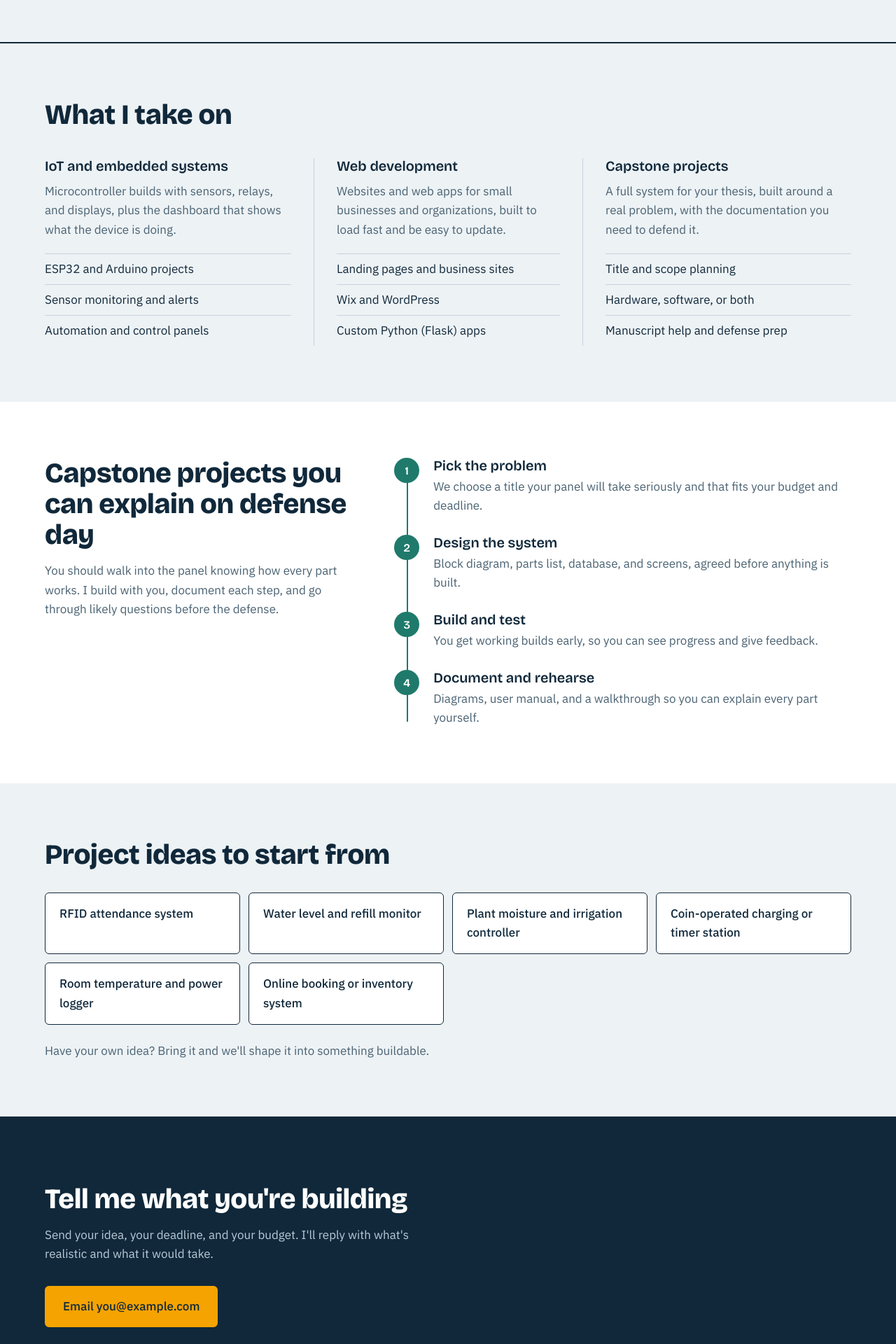
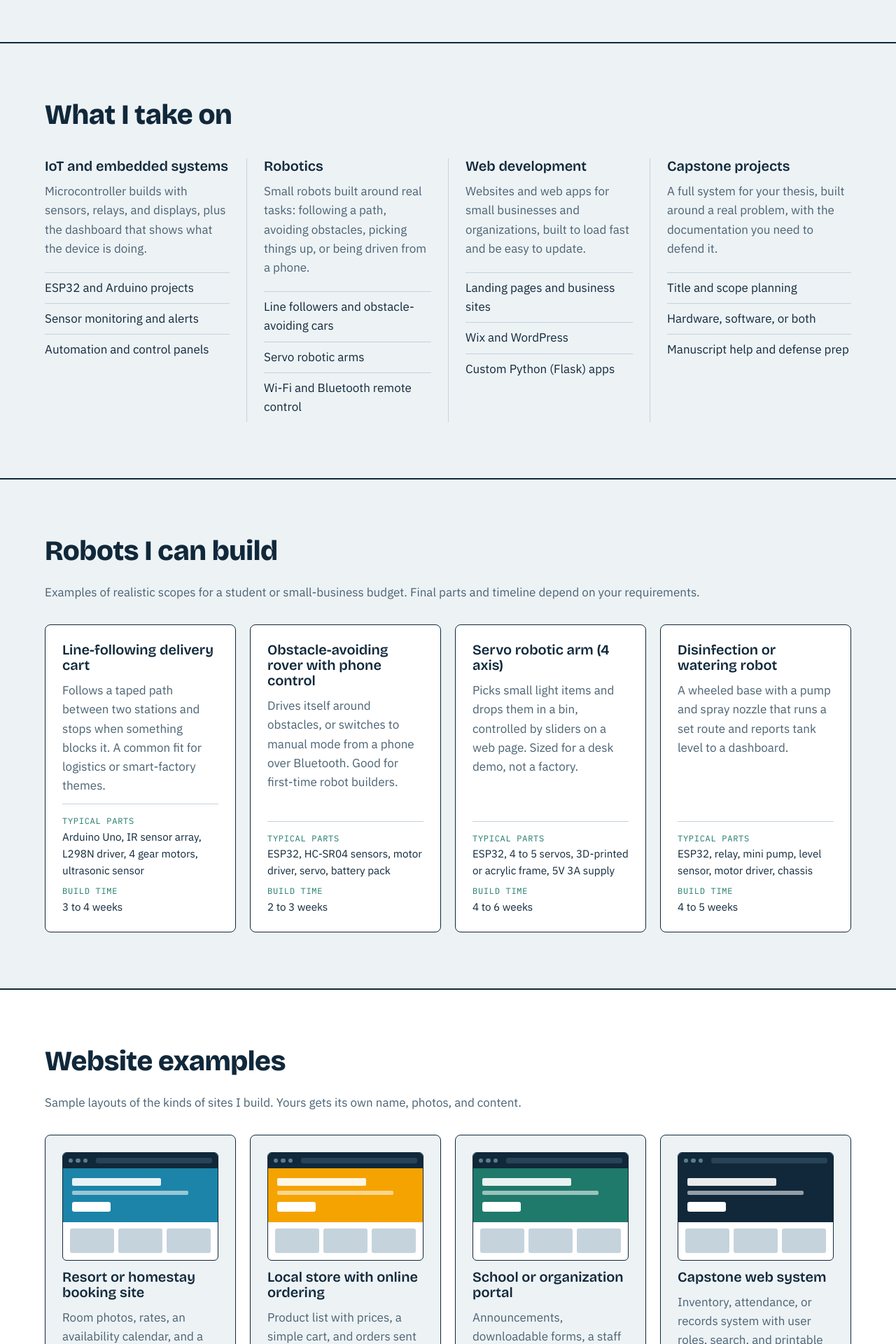
Before and after one commit to jpconwi/jp_TecH_Solutions, a Flask app: page / in a window 1280 px wide. Shown: the part 720-2640 px from the top of the page at 70% size. Run offline with Flask 3, Linux system fonts and the light colour scheme.

Commit message:
fix codes

```diff
--- a/app.py
+++ b/app.py
@@ -8,8 +8,7 @@ app = Flask(__name__, static_folder="public", static_url_path="")
 # ---- Edit these (or set them as Vercel environment variables) ----
 SITE = {
     "name": "JP Tech Solutions",
-    "email": os.environ.get("CONTACT_EMAIL", "you@example.com"),
-    "messenger": os.environ.get("MESSENGER_URL", ""),  # e.g. https://m.me/yourpage
+    "messenger": os.environ.get("MESSENGER_URL", "https://m.me/61592641898901"),
 }
 
 SERVICES = [
@@ -17,6 +16,11 @@ SERVICES = [
         "title": "IoT and embedded systems",
         "text": "Microcontroller builds with sensors, relays, and displays, plus the dashboard that shows what the device is doing.",
         "items": ["ESP32 and Arduino projects", "Sensor monitoring and alerts", "Automation and control panels"],
+    },
+    {
+        "title": "Robotics",
+        "text": "Small robots built around real tasks: following a path, avoiding obstacles, picking things up, or being driven from a phone.",
+        "items": ["Line followers and obstacle-avoiding cars", "Servo robotic arms", "Wi-Fi and Bluetooth remote control"],
     },
     {
         "title": "Web development",
@@ -37,6 +41,60 @@ STEPS = [
     ("Document and rehearse", "Diagrams, user manual, and a walkthrough so you can explain every part yourself."),
 ]
 
+ROBOTS = [
+    {
+        "name": "Line-following delivery cart",
+        "text": "Follows a taped path between two stations and stops when something blocks it. A common fit for logistics or smart-factory themes.",
+        "parts": "Arduino Uno, IR sensor array, L298N driver, 4 gear motors, ultrasonic sensor",
+        "time": "3 to 4 weeks",
+    },
+    {
+        "name": "Obstacle-avoiding rover with phone control",
+        "text": "Drives itself around obstacles, or switches to manual mode from a phone over Bluetooth. Good for first-time robot builders.",
+        "parts": "ESP32, HC-SR04 sensors, motor driver, servo, battery pack",
+        "time": "2 to 3 weeks",
+    },
+    {
+        "name": "Servo robotic arm (4 axis)",
+        "text": "Picks small light items and drops them in a bin, controlled by sliders on a web page. Sized for a desk demo, not a factory.",
+        "parts": "ESP32, 4 to 5 servos, 3D-printed or acrylic frame, 5V 3A supply",
+        "time": "4 to 6 weeks",
+    },
+    {
+        "name": "Disinfection or watering robot",
+        "text": "A wheeled base with a pump and spray nozzle that runs a set route and reports tank level to a dashboard.",
+        "parts": "ESP32, relay, mini pump, level sensor, motor driver, chassis",
+        "time": "4 to 5 weeks",
+    },
+]
+
+SITES = [
+    {
+        "name": "Resort or homestay booking site",
+        "text": "Room photos, rates, an availability calendar, and a booking form that sends requests to your Messenger.",
+        "tags": ["Mobile first", "Booking form", "Photo gallery"],
+        "tone": "sea",
+    },
+    {
+        "name": "Local store with online ordering",
+        "text": "Product list with prices, a simple cart, and orders sent to you to confirm. No payment gateway needed to start.",
+        "tags": ["Product catalog", "Order form", "Easy to update"],
+        "tone": "amber",
+    },
+    {
+        "name": "School or organization portal",
+        "text": "Announcements, downloadable forms, a staff directory, and an admin page so you can post updates yourself.",
+        "tags": ["Admin login", "Announcements", "Flask and database"],
+        "tone": "teal",
+    },
+    {
+        "name": "Capstone web system",
+        "text": "Inventory, attendance, or records system with user roles, search, and printable reports for your defense.",
+        "tags": ["User roles", "Reports", "Documentation"],
+        "tone": "ink",
+    },
+]
+
 IDEAS = [
     "RFID attendance system",
     "Water level and refill monitor",
@@ -49,7 +107,7 @@ IDEAS = [
 
 @app.route("/")
 def home():
-    return render_template("index.html", site=SITE, services=SERVICES, steps=STEPS, ideas=IDEAS)
+    return render_template("index.html", site=SITE, services=SERVICES, steps=STEPS, ideas=IDEAS, robots=ROBOTS, sites=SITES)
 
 
 @app.route("/healthz")
--- a/public/style.css
+++ b/public/style.css
@@ -45,8 +45,8 @@ section,header,footer{padding-left:clamp(1.25rem,5vw,4rem);padding-right:clamp(1
 .monitor pre .warn{color:var(--signal)}
 
 .services{padding-top:clamp(3rem,7vw,5rem);padding-bottom:clamp(3rem,7vw,5rem);border-top:2px solid var(--ink)}
-.service-row{display:grid;grid-template-columns:repeat(3,1fr);margin-top:2.5rem}
-.service{padding:0 2rem}
+.service-row{display:grid;grid-template-columns:repeat(4,1fr);margin-top:2.5rem}
+.service{padding:0 1.5rem}
 .service:first-child{padding-left:0}
 .service:last-child{padding-right:0}
 .service+.service{border-left:1px solid var(--line)}
@@ -73,11 +73,37 @@ section,header,footer{padding-left:clamp(1.25rem,5vw,4rem);padding-right:clamp(1
 
 footer{padding-top:1.5rem;padding-bottom:1.5rem;color:var(--muted);font-size:.95rem}
 
+.showcase{padding-top:clamp(3rem,7vw,5rem);padding-bottom:clamp(3rem,7vw,5rem);border-top:2px solid var(--ink)}
+.showcase.alt{background:var(--white)}
+.cards{display:grid;grid-template-columns:repeat(auto-fit,minmax(16rem,1fr));gap:1.25rem;margin-top:2rem}
+.card{background:var(--white);border:1.5px solid var(--ink);border-radius:8px;padding:1.5rem;display:flex;flex-direction:column;gap:.75rem}
+.alt .card{background:var(--paper)}
+.card p{color:var(--muted)}
+.card dl{margin:auto 0 0;padding-top:1rem;border-top:1px solid var(--line);font-size:.95rem}
+.card dt{font:500 .75rem var(--mono);text-transform:uppercase;letter-spacing:.06em;color:var(--trace);margin-top:.6rem}
+.card dt:first-child{margin-top:0}
+.card dd{margin:.15rem 0 0}
+.tags{list-style:none;padding:0;margin:auto 0 0;display:flex;flex-wrap:wrap;gap:.4rem}
+.tags li{font:400 .8rem var(--mono);padding:.25rem .6rem;border:1px solid var(--line);border-radius:99px;background:var(--white)}
+.mock{--a:var(--trace);border:1.5px solid var(--ink);border-radius:6px;overflow:hidden;background:var(--white)}
+.mock.sea{--a:#1B84A8}.mock.amber{--a:var(--signal)}.mock.teal{--a:var(--trace)}.mock.ink{--a:var(--ink)}
+.mock-bar{display:flex;align-items:center;gap:.25rem;padding:.4rem .5rem;background:var(--ink)}
+.mock-bar i{width:.4rem;height:.4rem;border-radius:50%;background:#5C7C90}
+.mock-bar u{margin-left:.5rem;flex:1;height:.55rem;border-radius:3px;background:#284357}
+.mock-hero{padding:.9rem .8rem;background:var(--a);display:grid;gap:.4rem}
+.mock-hero b{display:block;height:.7rem;width:65%;background:rgba(255,255,255,.9);border-radius:2px}
+.mock-hero span{display:block;height:.4rem;width:85%;background:rgba(255,255,255,.55);border-radius:2px}
+.mock-hero em{display:block;height:.9rem;width:28%;background:var(--white);border-radius:3px;margin-top:.2rem}
+.mock-tiles{display:grid;grid-template-columns:repeat(3,1fr);gap:.4rem;padding:.6rem}
+.mock-tiles i{height:2.2rem;border-radius:3px;background:var(--line)}
+
+@media (max-width:1100px){.service-row{grid-template-columns:repeat(2,1fr);row-gap:2rem}.service:nth-child(odd){padding-left:0}.service:nth-child(even){padding-right:0}.service:nth-child(3){border-left:0}}
 @media (max-width:860px){
   .hero,.capstone{grid-template-columns:1fr}
   .service-row{grid-template-columns:1fr}
   .service,.service:first-child,.service:last-child{padding:1.75rem 0}
   .service+.service{border-left:0;border-top:1px solid var(--line)}
+  .service-row{row-gap:0}
   .top nav a:not(.btn){display:none}
 }
 @media (prefers-reduced-motion:reduce){html{scroll-behavior:auto}.btn{transition:none}}
--- a/templates/index.html
+++ b/templates/index.html
@@ -4,7 +4,7 @@
   <meta charset="utf-8">
   <meta name="viewport" content="width=device-width, initial-scale=1">
   <title>{{ site.name }}: IoT, web, and capstone projects</title>
-  <meta name="description" content="{{ site.name }} builds IoT and embedded systems, websites, and capstone projects, with the documentation to defend them.">
+  <meta name="description" content="{{ site.name }} builds IoT and embedded systems, robots, websites, and capstone projects, with the documentation to defend them.">
   <link rel="preconnect" href="https://fonts.googleapis.com">
   <link rel="preconnect" href="https://fonts.gstatic.com" crossorigin>
   <link href="https://fonts.googleapis.com/css2?family=Bricolage+Grotesque:opsz,wght@12..96,600;12..96,800&family=IBM+Plex+Sans:wght@400;500&family=IBM+Plex+Mono:wght@400&display=swap" rel="stylesheet">
@@ -15,8 +15,10 @@
     <a class="brand" href="#top">{{ site.name }}</a>
     <nav aria-label="Main">
       <a href="#services">Services</a>
+      <a href="#robots">Robots</a>
+      <a href="#websites">Websites</a>
       <a href="#capstone">Capstone</a>
-      <a href="#contact" class="btn small">Contact</a>
+      <a href="#contact" class="btn small">Message me</a>
     </nav>
   </header>
 
@@ -24,7 +26,7 @@
     <section class="hero">
       <div class="hero-copy">
         <h1>I build the device, the website, and the capstone behind them.</h1>
-        <p class="lead">{{ site.name }} takes on IoT and embedded systems, web projects, and capstone builds for students and small businesses.</p>
+        <p class="lead">{{ site.name }} takes on IoT and embedded systems, robots, web projects, and capstone builds for students and small businesses.</p>
         <div class="actions">
           <a class="btn" href="#contact">Start a project</a>
           <a class="btn ghost" href="#services">See what I build</a>
@@ -52,6 +54,42 @@
       </div>
     </section>
 
+    <section id="robots" class="showcase">
+      <h2>Robots I can build</h2>
+      <p class="note">Examples of realistic scopes for a student or small-business budget. Final parts and timeline depend on your requirements.</p>
+      <div class="cards">
+        {% for r in robots %}
+        <article class="card">
+          <h3>{{ r.name }}</h3>
+          <p>{{ r.text }}</p>
+          <dl>
+            <dt>Typical parts</dt><dd>{{ r.parts }}</dd>
+            <dt>Build time</dt><dd>{{ r.time }}</dd>
+          </dl>
+        </article>
+        {% endfor %}
+      </div>
+    </section>
+
+    <section id="websites" class="showcase alt">
+      <h2>Website examples</h2>
+      <p class="note">Sample layouts of the kinds of sites I build. Yours gets its own name, photos, and content.</p>
+      <div class="cards">
+        {% for s in sites %}
+        <article class="card">
+          <div class="mock {{ s.tone }}" aria-hidden="true">
+            <div class="mock-bar"><i></i><i></i><i></i><u></u></div>
+            <div class="mock-hero"><b></b><span></span><em></em></div>
+            <div class="mock-tiles"><i></i><i></i><i></i></div>
+          </div>
+          <h3>{{ s.name }}</h3>
+          <p>{{ s.text }}</p>
+          <ul class="tags">{% for tag in s.tags %}<li>{{ tag }}</li>{% endfor %}</ul>
+        </article>
+        {% endfor %}
+      </div>
+    </section>
+
     <section id="capstone" class="capstone">
       <div class="capstone-intro">
         <h2>Capstone projects you can explain on defense day</h2>
@@ -74,10 +112,9 @@
 
     <section id="contact" class="contact">
       <h2>Tell me what you're building</h2>
-      <p>Send your idea, your deadline, and your budget. I'll reply with what's realistic and what it would take.</p>
+      <p>Message me your idea, your deadline, and your budget. I'll reply with what's realistic and what it would take.</p>
       <div class="actions">
-        <a class="btn light" href="mailto:{{ site.email }}?subject=Project%20inquiry">Email {{ site.email }}</a>
-        {% if site.messenger %}<a class="btn outline" href="{{ site.messenger }}" rel="noopener">Message on Messenger</a>{% endif %}
+        <a class="btn light" href="{{ site.messenger }}" target="_blank" rel="noopener">Message me on Messenger</a>
       </div>
     </section>
   </main>
```
Also changed, not shown: README.md.
